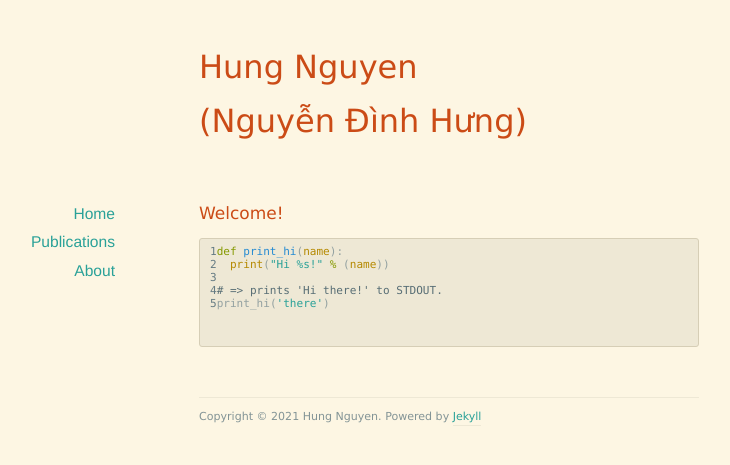
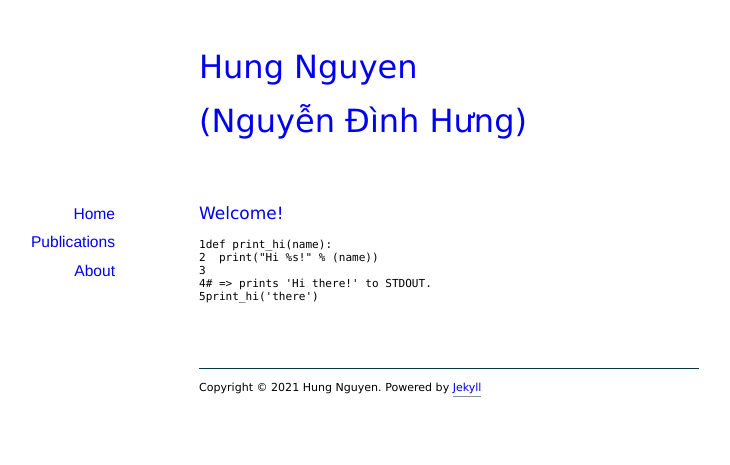
Before and after one commit to nd-hung/nd-hung.github.io, a Jekyll site: the page built from index.html, in a window 1280 px wide. Shown: the top 465 px of the page, without its empty margins (191-921 px from the left). Built offline with Jekyll 4.4.1, drawn with Linux system fonts in a browser that asks for light colours; nearby versions of some CDN libraries; the list of posts is cut into pages by our own code.

Commit message:
Update default.html

```diff
--- a/_layouts/default.html
+++ b/_layouts/default.html
@@ -11,7 +11,8 @@
   <![endif]-->
 
   <link href="/assets/css/style.css" rel="stylesheet" />
-  <link href="/assets/css/colors-light.css" rel="stylesheet" />
+  <!-- <link href="/assets/css/colors-dark.css" rel="stylesheet" />
+-->
 
 </head>
 
```
